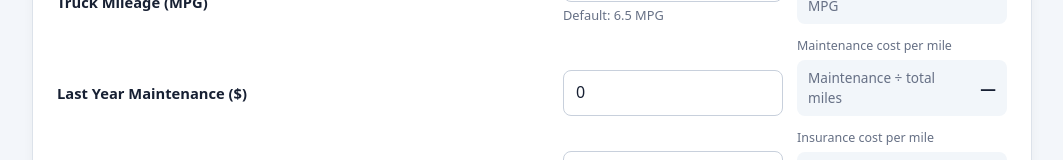
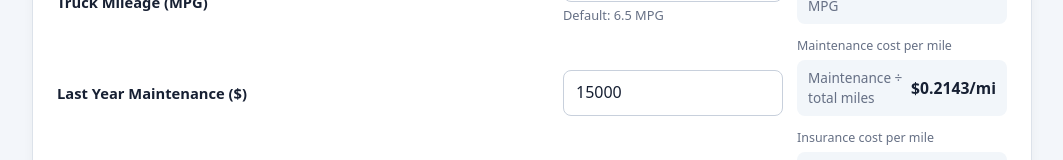
Before and after one commit to Jamesabl/TruckLoadProfitability, a plain HTML site: page index.html in a window 1280 px wide. Both pictures are taken after a click on the button "Reset calculator". Shown: the part 1068-1228 px from the top of the page, without its empty margins (108-1171 px from the left). Drawn offline with Linux system fonts and the light colour scheme.

Commit message:
Add files via upload

```diff
--- a/index.html
+++ b/index.html
@@ -127,15 +127,15 @@
       <div class="grid">
         <div class="field">
           <label for="loadOffer">Load Offer ($)</label>
-          <input id="loadOffer" type="number" min="0" step="0.01" placeholder="Enter load offer">
+          <input id="loadOffer" type="number" min="0" step="50" placeholder="Enter load offer">
         </div>
         <div class="field">
           <label for="dieselCost">Diesel Cost ($/gallon)</label>
-          <input id="dieselCost" type="number" min="0" step="0.001" placeholder="Enter diesel price">
+          <input id="dieselCost" type="number" min="0" step="0.10" placeholder="Enter diesel price">
         </div>
         <div class="field">
           <label for="miles">Trip Miles</label>
-          <input id="miles" type="number" min="0" step="0.1" placeholder="Enter trip miles">
+          <input id="miles" type="number" min="0" step="10" placeholder="Enter trip miles">
         </div>
       </div>
     </section>
@@ -167,22 +167,22 @@
         </div>
         <div class="history-row">
           <label for="maintenance">Last Year Maintenance ($)</label>
-          <div><input id="maintenance" type="number" min="0" step="0.01" value="0"></div>
+          <div><input id="maintenance" type="number" min="0" step="100" value="15000"></div>
           <div class="rate-wrap"><div class="rate-title">Maintenance cost per mile</div><div class="rate"><span>Maintenance ÷ total miles</span><strong id="maintenanceRate">—</strong></div></div>
         </div>
         <div class="history-row">
           <label for="insurance">Last Year Insurance ($)</label>
-          <div><input id="insurance" type="number" min="0" step="0.01" value="0"></div>
+          <div><input id="insurance" type="number" min="0" step="100" value="3600"></div>
           <div class="rate-wrap"><div class="rate-title">Insurance cost per mile</div><div class="rate"><span>Insurance ÷ total miles</span><strong id="insuranceRate">—</strong></div></div>
         </div>
         <div class="history-row">
           <label for="registration">Last Year Registration / Fees ($)</label>
-          <div><input id="registration" type="number" min="0" step="0.01" value="0"></div>
+          <div><input id="registration" type="number" min="0" step="100" value="2500"></div>
           <div class="rate-wrap"><div class="rate-title">Registration / fees cost per mile</div><div class="rate"><span>Fees ÷ total miles</span><strong id="registrationRate">—</strong></div></div>
         </div>
         <div class="history-row">
           <label for="annualMiles">Last Year Total Miles Driven</label>
-          <div><input id="annualMiles" type="number" min="0" step="1" value="0"></div>
+          <div><input id="annualMiles" type="number" min="0" step="1000" value="70000"></div>
           <div class="rate-wrap"><div class="rate-title">Annual mileage used for allocations</div><div class="rate"><span>Total miles driven</span><strong id="annualMilesDisplay">0 mi</strong></div></div>
         </div>
       </div>
@@ -261,10 +261,10 @@
       $("dieselCost").value = "";
       $("miles").value = "";
       $("truckMileage").value = "6.5";
-      $("maintenance").value = "0";
-      $("insurance").value = "0";
-      $("registration").value = "0";
-      $("annualMiles").value = "0";
+      $("maintenance").value = "15000";
+      $("insurance").value = "3600";
+      $("registration").value = "2500";
+      $("annualMiles").value = "70000";
       calculate();
     });
     calculate();
```
